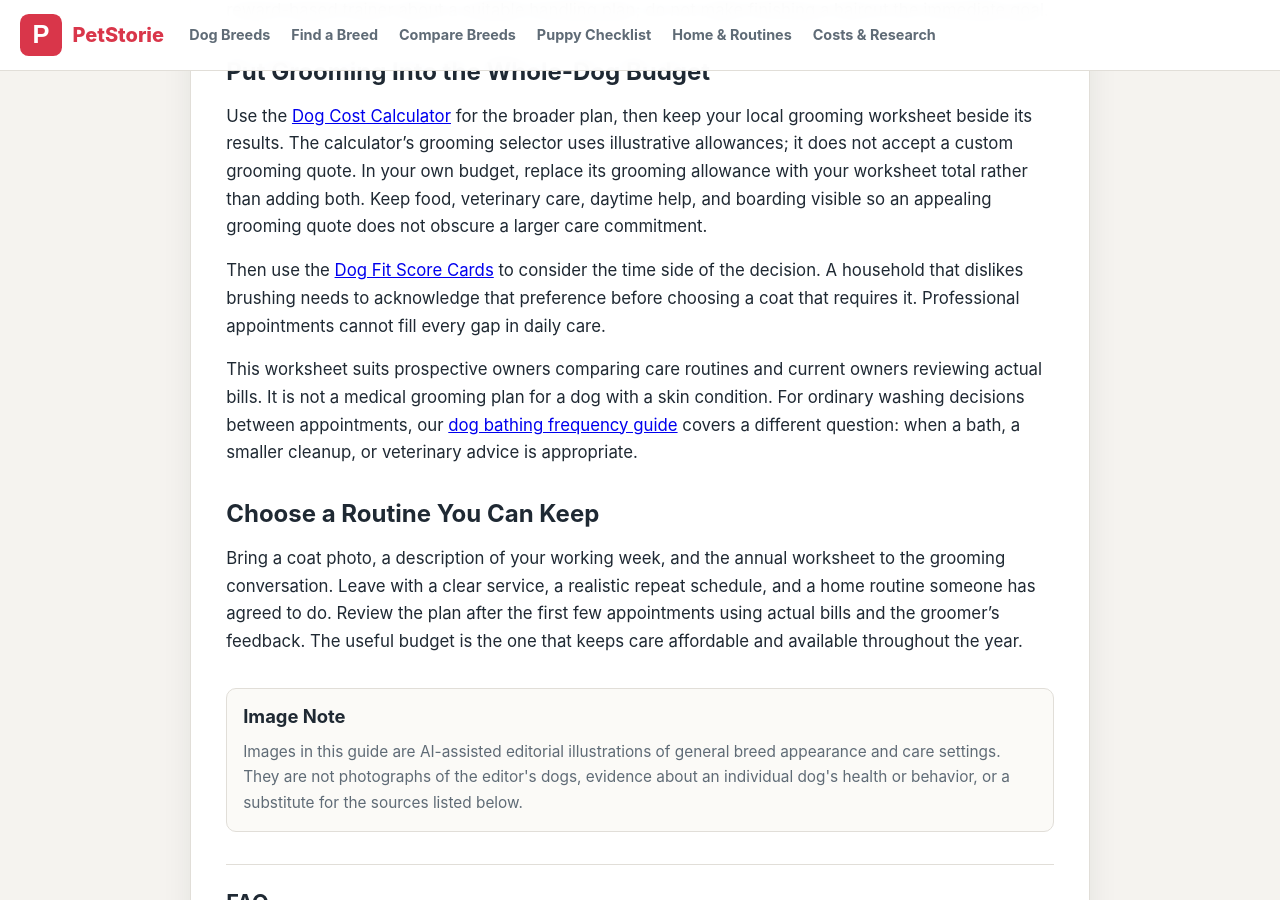
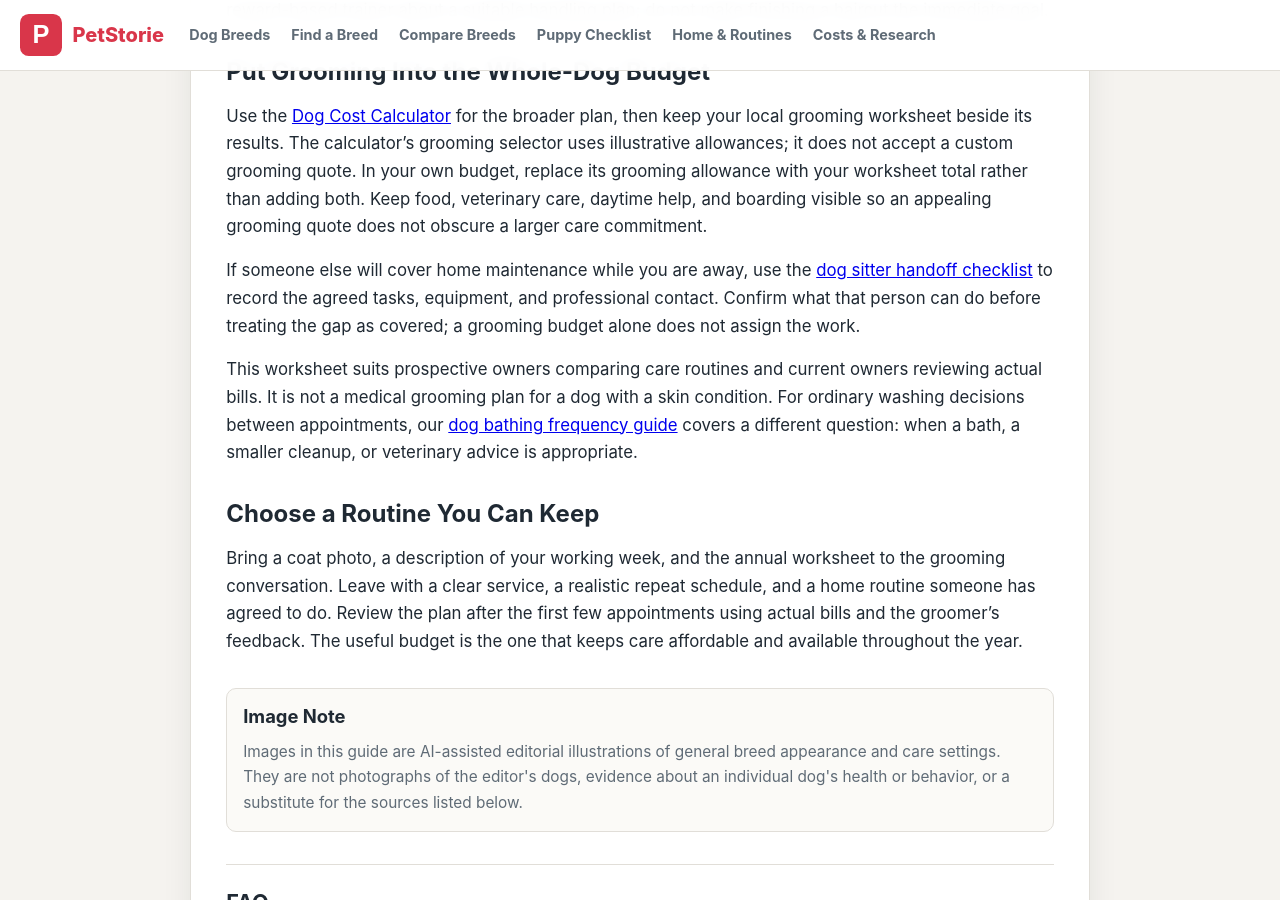
Before and after one commit to hszhaom/MingToys, a Jekyll site: the page built from _posts/2026-09-19-dog-grooming-costs-yearly-budget.md, in a window 1280 px wide and 900 px high, scrolled down 6394 px. Built offline with Jekyll 4.4.1, drawn with Linux system fonts in a browser that asks for light colours; some of the changed text lies outside the part shown.

Commit message:
Use contextual care links instead of mandatory tool promotion

```diff
--- a/_posts/2026-09-19-dog-grooming-costs-yearly-budget.md
+++ b/_posts/2026-09-19-dog-grooming-costs-yearly-budget.md
@@ -154,7 +154,7 @@ The [ASPCA's grooming handout](https://www.aspca.org/sites/default/files/upload/
 
 Use the [Dog Cost Calculator]({{ site.url }}/dog-cost-calculator/) for the broader plan, then keep your local grooming worksheet beside its results. The calculator's grooming selector uses illustrative allowances; it does not accept a custom grooming quote. In your own budget, replace its grooming allowance with your worksheet total rather than adding both. Keep food, veterinary care, daytime help, and boarding visible so an appealing grooming quote does not obscure a larger care commitment.
 
-Then use the [Dog Fit Score Cards]({{ site.url }}/dog-fit-score-cards/) to consider the time side of the decision. A household that dislikes brushing needs to acknowledge that preference before choosing a coat that requires it. Professional appointments cannot fill every gap in daily care.
+If someone else will cover home maintenance while you are away, use the [dog sitter handoff checklist]({{ site.url }}/posts/2026/09/24/dog-sitter-instructions-weekend-checklist/) to record the agreed tasks, equipment, and professional contact. Confirm what that person can do before treating the gap as covered; a grooming budget alone does not assign the work.
 
 This worksheet suits prospective owners comparing care routines and current owners reviewing actual bills. It is not a medical grooming plan for a dog with a skin condition. For ordinary washing decisions between appointments, our [dog bathing frequency guide]({{ site.url }}/posts/2026/09/16/how-often-bathe-dog/) covers a different question: when a bath, a smaller cleanup, or veterinary advice is appropriate.
 
```
Also changed, not shown: other parts of _posts/2026-09-19-dog-grooming-costs-yearly-budget.md (+1 -1 lines), _posts/2026-09-24-dog-sitter-instructions-weekend-checklist.md (+3 -3 lines), scripts/check-built-site.js (+0 -9 lines), 2 other files.
